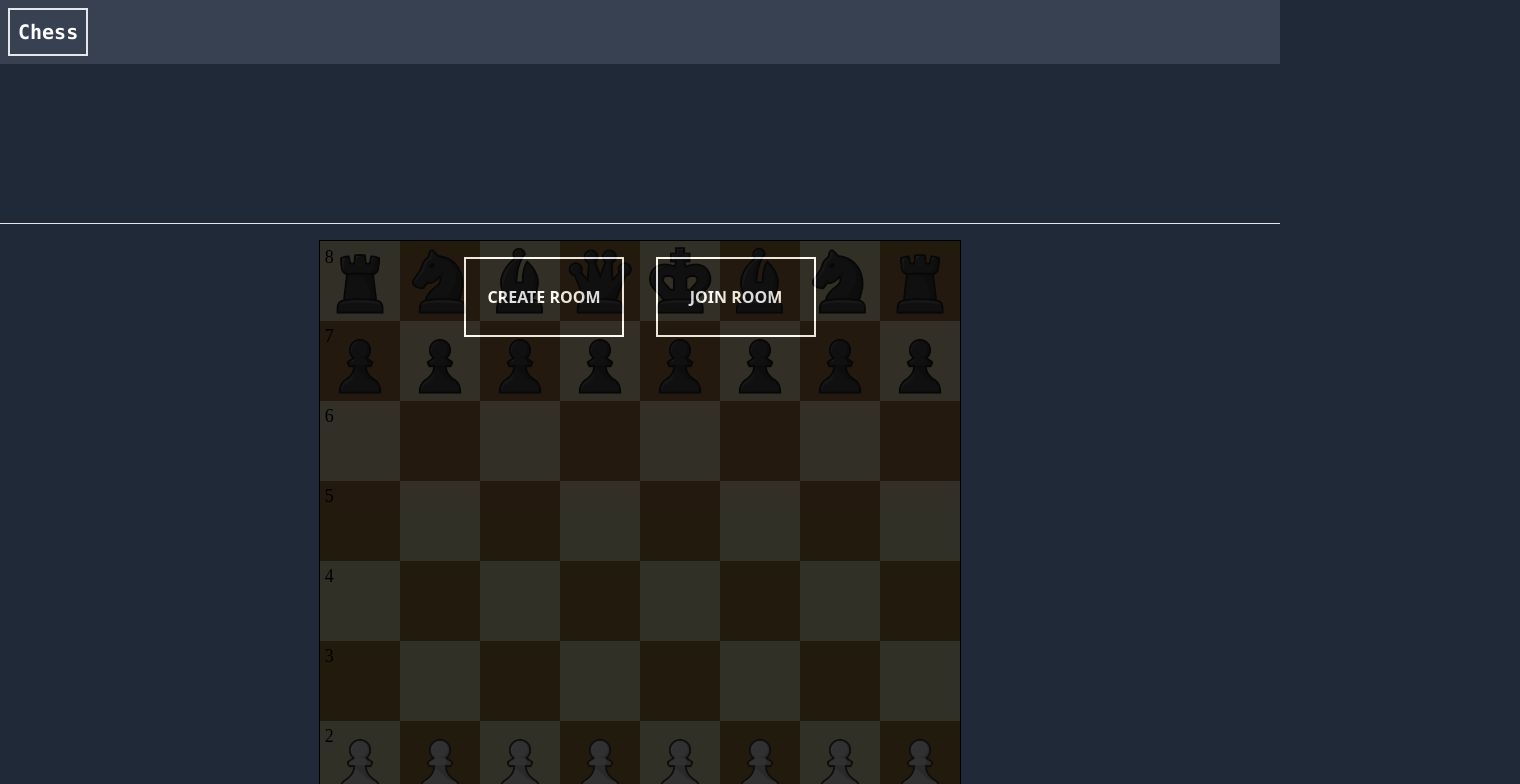
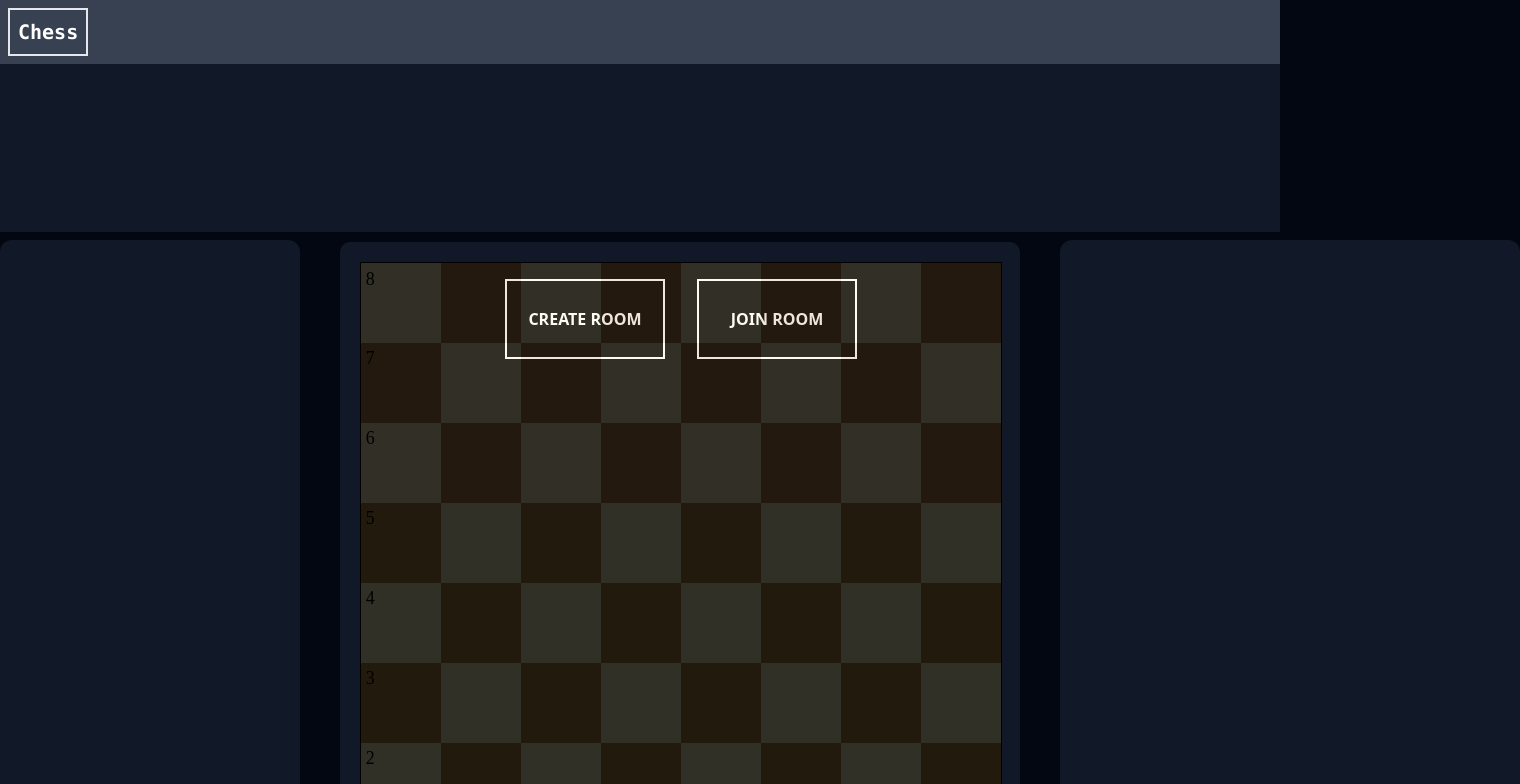
Before and after one commit to kiljag/turnui, a Next.js app: page / in a window 1280 px wide. Shown: the top 784 px of the page, 1520 px wide, since content can reach past the window. Built offline with nearby package versions, Linux system fonts and the light colour scheme; no server answers.

Commit message:
refactored ui, chat messages, move area

```diff
--- a/src/app/globals.css
+++ b/src/app/globals.css
@@ -4,6 +4,72 @@
 
 :root {
   --square-len: min(8vh, 8vw);
+}
+
+.flex-container {
+  display: flex;
+  justify-content: space-between;
+}
+
+.flex-container > div {
+  flex-grow: 1;
+  flex-basis: 0;
+}
+
+.flex-container > div:nth-child(2) {
+  flex-grow: 0;
+  flex-basis: auto;
+  justify-content: center;
+  display: flex;
+}
+
+.board-root {
+  width: 680px;
+  height: 680px;
+  margin: auto;
+  margin-top: 10px;
+  margin-right: 0px;
+  padding: 20px;
+  border-radius: 10px;
+  box-shadow: 10px;
+}
+
+.video-area {
+  width: 680px;
+  height: 160px;
+}
+
+.moves-area {
+  height: 680px;
+  width: 300px;
+}
+
+.moves-box {
+  display: grid;
+  grid-template-columns: repeat(2, 50%);
+  overflow: auto;
+}
+
+.moves-box::-webkit-scrollbar {
+  display: none;
+}
+
+.chat-box {
+  height: 680px;
+  width: 460px;
+}
+
+.chat-messages {
+  height: 540px;
+}
+
+.chat-messages::-webkit-scrollbar {
+  display: none;
+}
+
+.board-container {
+  width: 640px;
+  height: 640px;
 }
 
 .instruction-modal {
@@ -38,18 +104,6 @@
 .board-white {
   background-image: url('../assets/board/white-board.svg');
   background-size: 100%;
-}
-
-.moves-area {
-  height: 640px;
-  width: 360px;
-  border: 2px solid white;
-}
-
-.chat-box {
-  height: 640px;
-  width: 360px;
-  border: 2px solid white;
 }
 
 .square {
--- a/src/app/layout.tsx
+++ b/src/app/layout.tsx
@@ -12,7 +12,7 @@ export default function RootLayout({
 }) {
   return (
     <html lang="en">
-      <body className='bg-gray-800'>
+      <body className='bg-gray-950'>
         {children}
       </body>
     </html>
--- a/src/components/chess/Board.tsx
+++ b/src/components/chess/Board.tsx
@@ -140,15 +140,14 @@ function Board(props: BoardProps) {
     }
 
     return (
-        <div className='board-container'>
+        <div className='board-container bg-gray-800'>
             <div className={`board ${props.playerIsWhite ? 'board-white' : 'board-black'}`}>
-                {props.boardState === 'playing' ||
-                    <ChessModal />
-                }
+                {props.boardState === 'playing' || <ChessModal />}
                 {squares}
                 {pieces}
             </div>
         </div>
+
     )
 }
 
--- a/src/components/chess/ChatBox.tsx
+++ b/src/components/chess/ChatBox.tsx
@@ -1,23 +1,84 @@
-import { ChessState } from "@/lib/chess/slice";
+import { ChatMessage, ChessState } from "@/lib/chess/slice";
+import { SyntheticEvent, useState } from "react";
 import { connect } from "react-redux";
+import { sendChatMessage } from "@/lib/chess/wsocket";
 
 interface ChatBoxProps {
-    chatMessages: string[],
+    roomCreated: boolean,
+    chatMessages: ChatMessage[],
 }
 
 const mapStateToProps = function (state: ChessState) {
     return {
+        roomCreated: state.roomCreated,
         chatMessages: state.chatMessages
     }
 }
 
 function ChatBox(props: ChatBoxProps) {
-    let children: any[];
+
+    const [message, setMessage] = useState<string>("");
+    console.log('message: ', message);
+
+    function sendMessage() {
+        if (message !== undefined && message !== "") {
+            sendChatMessage(message);
+            setMessage("");
+        }
+    }
+
+    function hanldeTextChange(e: any) {
+        let message = e.target.value as string;
+        if (message !== undefined && message !== "" && message[message.length - 1] == "\n") {
+            sendMessage();
+        } else {
+            setMessage(e.target.value);
+        }
+    }
+
+    function handleClick() {
+        sendMessage();
+    }
+
+    let children: any[] = [];
+    for (let i = props.chatMessages.length - 1; i >= 0; i--) {
+        children.push(
+            <div key={props.chatMessages[i].chatId}
+                className="mb-2 p-2 text-base text-white bg-gray-800 rounded-xl">
+                {props.chatMessages[i].message}
+            </div>
+        );
+    }
 
     return (
-        <div className="chat-box">
-            This is chat area
-        </div>
+        <div className="chat-box m-auto mt-2 p-4 bg-gray-900 rounded-xl">
+            <div className="flex flex-col justify-between h-full">
+                <div className="chat-messages flex flex-col-reverse overflow-auto scrollbar-hide">
+                    {children}
+                </div>
+                {props.roomCreated ? (
+                    <div className="">
+                        <div className="flex">
+                            <div className="h-12 w-10/12 border border-gray-50">
+                                <textarea className="h-11 m-auto w-full p-2 text-xl resize-none bg-gray-900 text-white"
+                                    value={message}
+                                    onChange={hanldeTextChange}
+                                />
+
+                            </div>
+                            <div className="h-12 w-2/12">
+                                <button className="h-12 w-full text-center text-xl text-white"
+                                    onClick={handleClick}
+                                >
+                                    send
+                                </button>
+                            </div>
+                        </div>
+                    </div>
+                ) : null
+                }
+            </div>
+        </div >
     )
 }
 
--- a/src/components/chess/ChessApp.tsx
+++ b/src/components/chess/ChessApp.tsx
@@ -20,24 +20,43 @@ export default function ChessApp() {
 
     useEffect(() => {
         setTimeout(() => {
-            setupLocalStream();
-        }, 2000);
+            // setupLocalStream();
+        }, 1000);
 
     })
 
     return (
         <Provider store={store}>
             <div className='w-full h-full items-center'>
-                <VideoBar />
-                <div className='w-full flex items-center'>
-                    <div className='m-auto p-4'>
-                        <Board handleMove={handleMove} />
+
+                <div className='flex-container bg-gray-900'>
+                    <div></div>
+                    <div className='mt-2'>
+                        <VideoBar />
                     </div>
+                    <div></div>
+                </div>
 
-                    {/* <div className='m-auto p-4 items-center'> */}
-                    {/* <MovesArea /> */}
-                    {/* <ChatBox /> */}
-                    {/* </div> */}
+                <div className='flex-container'>
+                    <div>
+                        <div className='flex flex-row-reverse'>
+                            <div className='mr-10'>
+                                <MovesArea />
+                            </div>
+                        </div>
+                    </div>
+                    <div>
+                        <div className='board-root bg-gray-900'>
+                            <Board handleMove={handleMove} />
+                        </div>
+                    </div>
+                    <div>
+                        <div className='flex flex-row'>
+                            <div className='ml-10'>
+                                <ChatBox />
+                            </div>
+                        </div>
+                    </div>
                 </div>
             </div>
         </Provider>
--- a/src/components/chess/MovesArea.tsx
+++ b/src/components/chess/MovesArea.tsx
@@ -13,19 +13,21 @@ const mapStateToProps = function (state: ChessState) {
 }
 
 function MovesArea(props: MovesAreaProps) {
-    let children: any;
+    let children: any[] = [];
     for (let i = 0; i < props.moves.length; i++) {
         children.push(
-            <div key={i}>
+            <span key={i}
+                className="text-xl rounded-xl bg-gray-800 text-white text-center" >
                 {props.moves[i]}
-            </div>
+            </span>
         );
     }
 
     return (
-        <div className="moves-area">
-            This is moves area
-            {children}
+        <div className="moves-area m-auto mt-2 p-4 bg-gray-900 rounded-xl">
+            <div className="moves-box">
+                {children}
+            </div>
         </div>
     )
 }
--- a/src/components/chess/VideoBar.tsx
+++ b/src/components/chess/VideoBar.tsx
@@ -31,7 +31,7 @@ function VideoBar(props: VideoBarProps) {
     }, [props]);
 
     return (
-        <div className="w-full h-40 border-b border-solid border-grey-50 align-middle items-center">
+        <div className="video-area align-middle items-center rounded-xl">
             <div className="flex align-center justify-center max-w-md gap-2 m-auto">
                 {props.activeLocalStream ? (
                     <div className="w-48 h-36 m-2">
@@ -46,9 +46,7 @@ function VideoBar(props: VideoBarProps) {
                 ) : null}
 
             </div>
-
         </div>
-
     )
 }
 
--- a/src/lib/chess/slice.ts
+++ b/src/lib/chess/slice.ts
@@ -4,11 +4,17 @@ import { createSlice } from '@reduxjs/toolkit';
 
 type BoardState = "init" | "creating" | "playing" | "gameover" | "waiting" | "error";
 
+export interface ChatMessage {
+    chatId: number,
+    message: string,
+}
+
 export interface ChessState {
     // room info
     sessionId: string,
     roomId: string,
     isHost: boolean,
+    roomCreated: boolean,
 
     // board info
     chess: Chess,
@@ -27,21 +33,21 @@ export interface ChessState {
     activeRemoteStream: boolean,
 
     // chats
-    chatMessages: string[],
+    chatMessages: ChatMessage[],
 }
 
 let chess = new Chess();
-let pieceMap = getPieceMap(chess);
 
 const initialState: ChessState = {
     // room info
     sessionId: "",
     roomId: "",
     isHost: false,
+    roomCreated: false,
 
     chess: chess,
     chessMoves: [],
-    pieceMap: pieceMap,
+    pieceMap: {},
 
     boardState: "init",
     playerId: "",
@@ -73,6 +79,11 @@ const chessSlice = createSlice({
             }
         },
 
+        reduceRoomCreated: (state) => {
+            state.roomCreated = true;
+            state.chatMessages = [];
+        },
+
         reducePlayerInfo: (state, action) => {
             let payload = action.payload;
             return {
@@ -87,6 +98,7 @@ const chessSlice = createSlice({
             let chess = new Chess();
             state.chess = chess;
             state.pieceMap = getPieceMap(chess);
+            state.chessMoves = [];
             state.isPlayerTurn = state.playerIsWhite;
             state.boardState = 'playing';
         },
@@ -126,7 +138,25 @@ const chessSlice = createSlice({
                 chessMoves: [],
                 boardState: "init",
                 pieceMap: {},
+                roomCreated: false,
+                roomId: "",
+                sessionId: "",
+                isHost: false,
             };
+        },
+
+        // chat
+        reduceChatMessage: (state, action) => {
+            const payload = action.payload;
+            const item: ChatMessage = {
+                chatId: payload['chatId'],
+                message: payload['message'],
+            };
+            let chatMessages = state.chatMessages.concat(item);
+            return {
+                ...state,
+                chatMessages: chatMessages,
+            }
         },
 
         // streams
@@ -147,8 +177,8 @@ const chessSlice = createSlice({
 });
 
 export const {
-    reduceRoomInfo, reducePlayerInfo, reduceStartGame, reduceChessMove, reduceEndGame,
-    reduceError, reduceClear, reduceLocalStream, reduceRemoteStream,
+    reduceRoomInfo, reduceRoomCreated, reducePlayerInfo, reduceStartGame, reduceChessMove, reduceEndGame,
+    reduceError, reduceClear, reduceLocalStream, reduceRemoteStream, reduceChatMessage,
 } = chessSlice.actions;
 
 export default chessSlice;
--- a/src/lib/chess/types.ts
+++ b/src/lib/chess/types.ts
@@ -22,3 +22,6 @@ export const TYPE_INVALID_MOVE = "invalid_move";
 
 // rtc
 export const TYPE_RTC_MESSAGE = "rtc_message";
+
+// chat
+export const TYPE_CHAT_MESSAGE = "chat_message";
--- a/src/lib/chess/wsocket.ts
+++ b/src/lib/chess/wsocket.ts
@@ -2,8 +2,8 @@
 import * as types from './types';
 import store from '../store';
 import {
-    reduceRoomInfo, reducePlayerInfo, reduceStartGame, reduceChessMove, reduceEndGame,
-    reduceError, reduceClear, reduceLocalStream, reduceRemoteStream
+    reduceRoomInfo, reduceRoomCreated, reducePlayerInfo, reduceStartGame, reduceChessMove, reduceEndGame,
+    reduceError, reduceClear, reduceLocalStream, reduceRemoteStream, reduceChatMessage,
 } from './slice';
 import {
     playMoveSelf, playCaptureSound,
@@ -226,6 +226,7 @@ function onmessage(event: any) {
                     createOffer();
                 }
 
+                store.dispatch(reduceRoomCreated());
                 break;
             }
 
@@ -245,7 +246,6 @@ function onmessage(event: any) {
                 try {
                     let chessMove = state.chess.move(move);
                     store.dispatch(reduceChessMove(payload));
-
                     if (chessMove.captured) {
                         playCaptureSound();
                     } else {
@@ -281,6 +281,11 @@ function onmessage(event: any) {
                 else if (ice !== undefined) {
                     processIceCandidate(ice);
                 }
+                break;
+            }
+
+            case types.TYPE_CHAT_MESSAGE: {
+                store.dispatch(reduceChatMessage(payload));
                 break;
             }
         }
@@ -381,6 +386,28 @@ export async function playChessAgain() {
     await addToChessRoom();
 }
 
+export async function sendChatMessage(message: string) {
+    try {
+        let state = store.getState();
+        if (state.roomId === "" || state.sessionId === "") {
+            console.log('roomId/sessionId are empty..');
+            return;
+        }
+
+        console.log('sending chat message : ', message);
+        chessInfo.wsocket?.send(JSON.stringify({
+            type: types.TYPE_CHAT_MESSAGE,
+            payload: {
+                sessionId: state.sessionId,
+                roomId: state.roomId,
+                message: message,
+            }
+        }));
+    } catch (error) {
+        console.error('error in sending message : ', error);
+    }
+}
+
 export async function leaveChessRoom() {
     // if (wsocket !== null) {
     //     wsocket.close();
```
Also changed, not shown: 1 other file (tests, documents, lock files or other folders).
